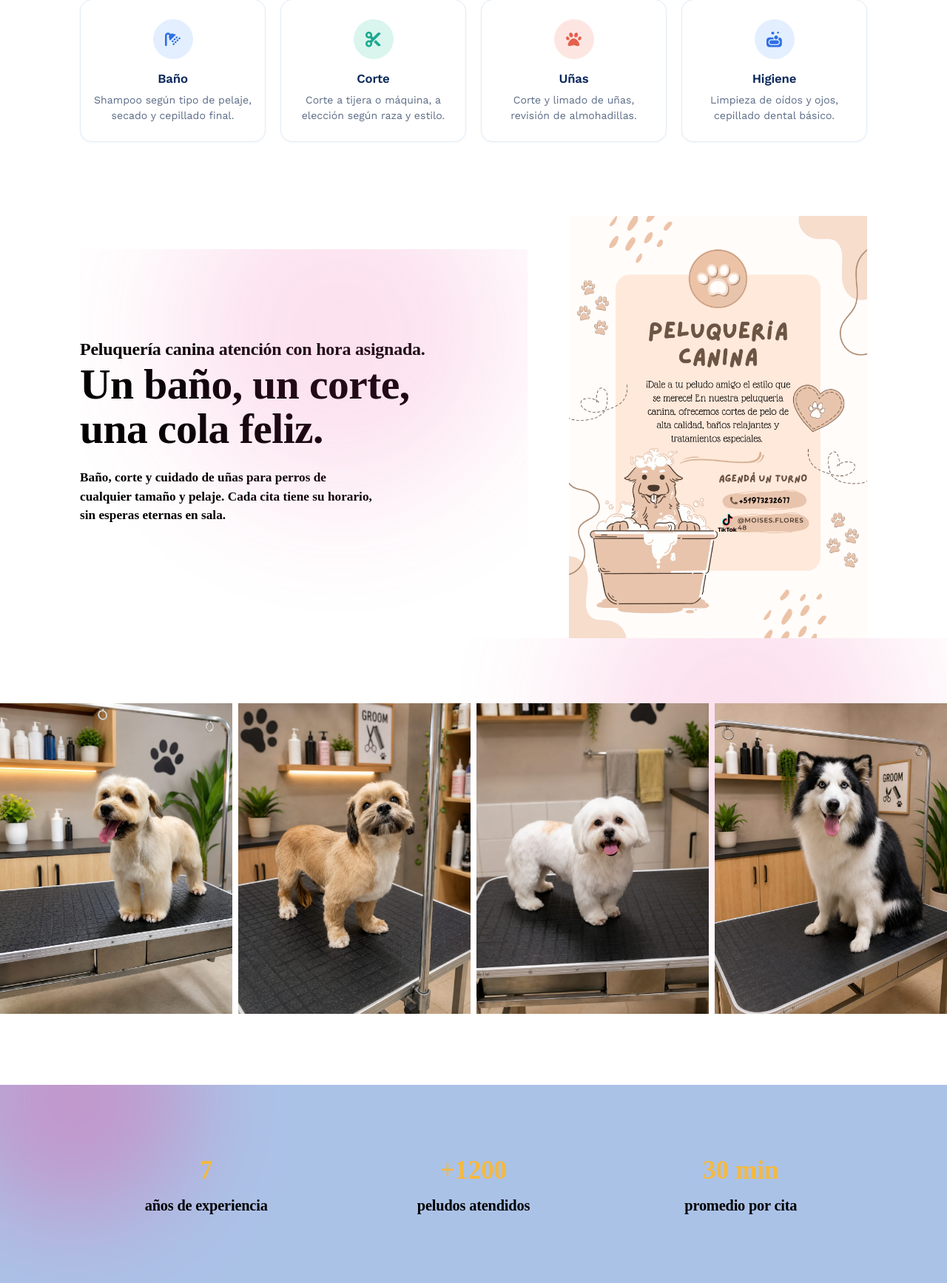
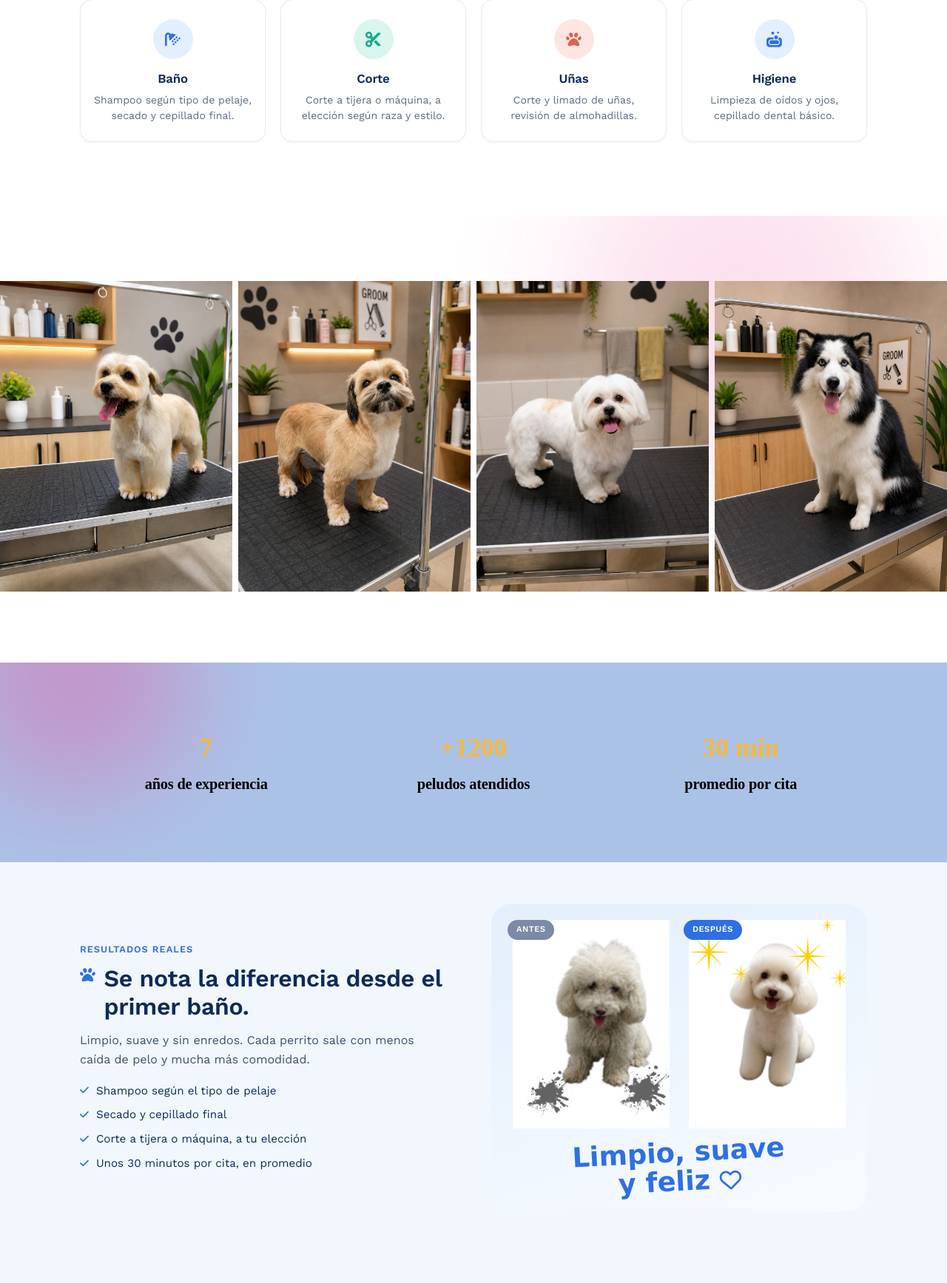
Before and after one commit to ramsesfg/airisvet-marcos, a Flask app: page / in a window 1280 px wide. Shown: the part 945-2680 px from the top of the page at 74% size. Run offline with Flask 3, Linux system fonts and the light colour scheme; data that the repository does not hold is empty; some libraries are stand-ins or nearby versions.

Commit message:
quite algunas secciones

```diff
--- a/backend/templates/index.html
+++ b/backend/templates/index.html
@@ -91,30 +91,6 @@
         </div>
       </div>
     </section>
-
-    <!-- HERO -->
-    <div class="wrap hero-inner">
-      <div class="hero-copy">
-        <div class="hero-logo-row"></div>
-        <section class="hero">
-
-          <p class="eyebrow"> </p>
-          <h2> <b> Peluquería canina atención con hora asignada.</b> </h2>
-          <h1>Un baño, un corte,<br>una cola feliz.</h1>
-          <p class="hero-lead">
-            <b>Baño, corte y cuidado de uñas para perros de cualquier tamaño y pelaje.</b>
-            <b>Cada cita tiene su horario, sin esperas eternas en sala.</b>
-          </p>
-        </section>
-        <div class="hero-actions"></div>
-      </div>
-      <div class="hero-flyer-wrap">
-        <img src="{{ url_for('static', filename='img/Flyer Anuncio Peluquería Canina Orgánico Beige.png') }}"
-          alt="Flyer Arisvet peluquería canina" class="hero-flyer-img">
-      </div>
-    </div>
-    </div>
-
     <section class="hero">
       <div class="hero-mini-galeria" aria-label="A">
         <div class="mini-card gc1"></div>
@@ -148,10 +124,7 @@
         </div>
       </div>
     </section>
-    <!-- En templates/index.html, reemplaza TODA la sección
-     <section class="transformacion"> ... </section>
-     (la de "Resultados reales", la que tiene las fotos de los perritos blancos) por este bloque.
-     No necesita CSS nuevo: usa las clases ps- de antes-despues.css. -->
+
     <section class="ps-section">
       <div class="wrap ps-inner">
 
```
